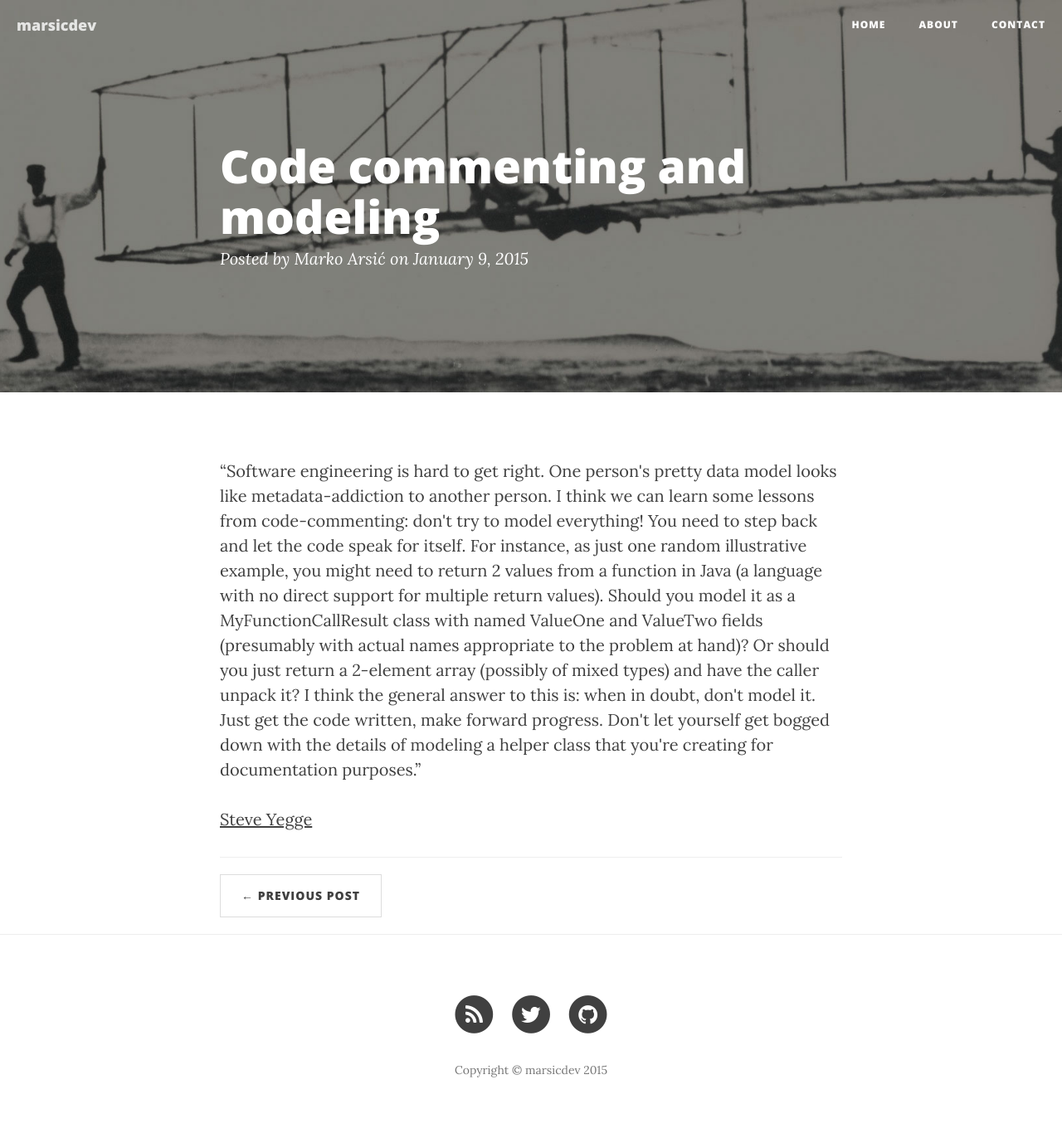
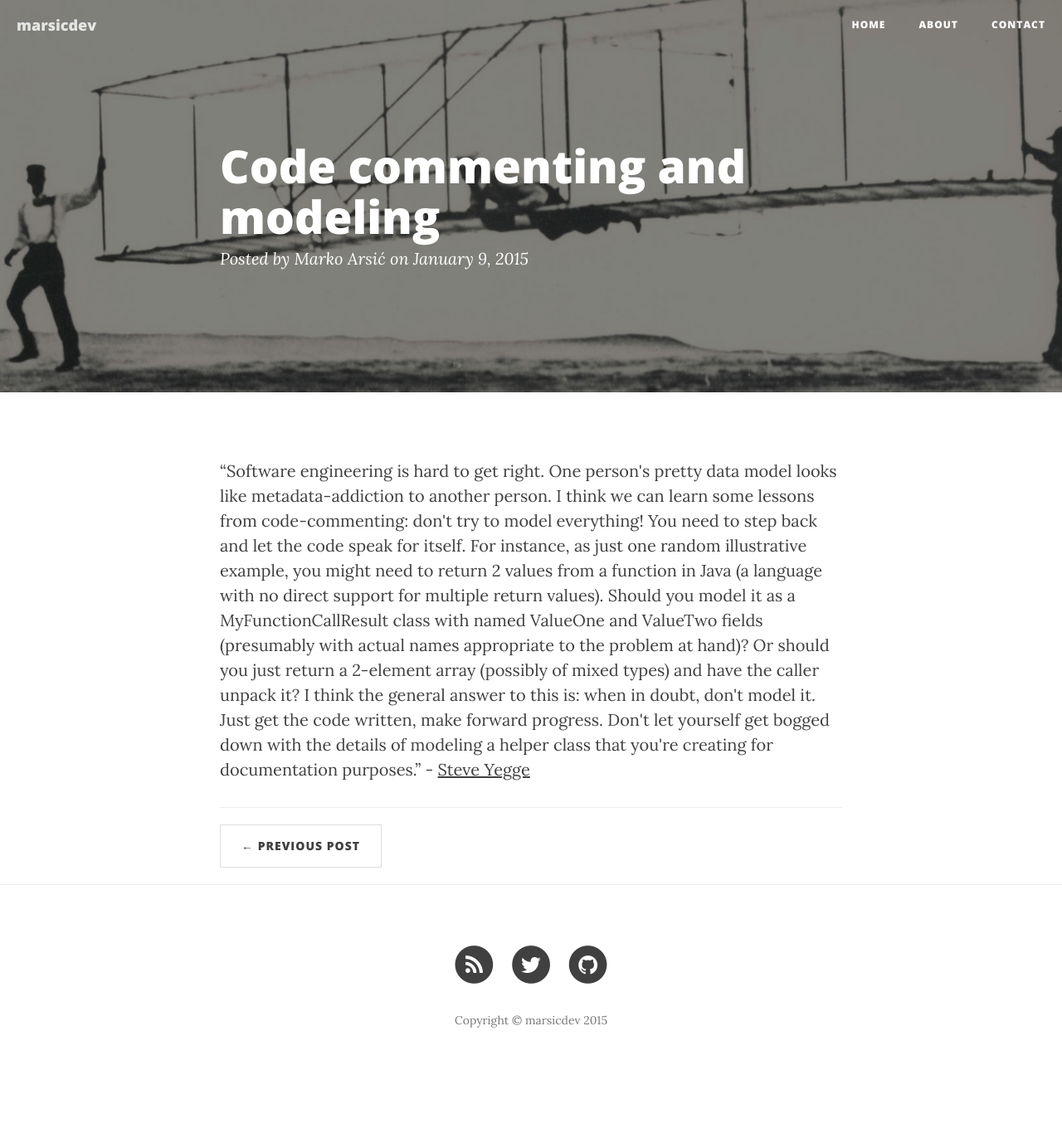
Before and after one commit to marsicdev/marsicdev.github.io, a Jekyll site: the page built from _posts/2015-01-09-commentingandmodeling.md, in a window 1280 px wide. Shown: the whole page at 83% size. Built offline with Jekyll 4.4.1, drawn with Linux system fonts in a browser that asks for light colours; nearby versions of some CDN libraries; after the commit the page ends 1306 px from its top, so only the background shows below that.

```diff
--- a/_posts/2015-01-09-commentingandmodeling.md
+++ b/_posts/2015-01-09-commentingandmodeling.md
@@ -12,6 +12,4 @@ I think we can learn some lessons from code-commenting: don't try to model every
 
 For instance, as just one random illustrative example, you might need to return 2 values from a function in Java (a language with no direct support for multiple return values). Should you model it as a MyFunctionCallResult class with named ValueOne and ValueTwo fields (presumably with actual names appropriate to the problem at hand)? Or should you just return a 2-element array (possibly of mixed types) and have the caller unpack it?
 
-I think the general answer to this is: when in doubt, don't model it. Just get the code written, make forward progress. Don't let yourself get bogged down with the details of modeling a helper class that you're creating for documentation purposes.</q></p>
-
-<p><a href="http://steve-yegge.blogspot.com.br/2008/02/portrait-of-n00b.html" target="_blank">Steve Yegge</a></p>
+I think the general answer to this is: when in doubt, don't model it. Just get the code written, make forward progress. Don't let yourself get bogged down with the details of modeling a helper class that you're creating for documentation purposes.</q> - <a href="http://steve-yegge.blogspot.com.br/2008/02/portrait-of-n00b.html" target="_blank">Steve Yegge</a></p>
```
